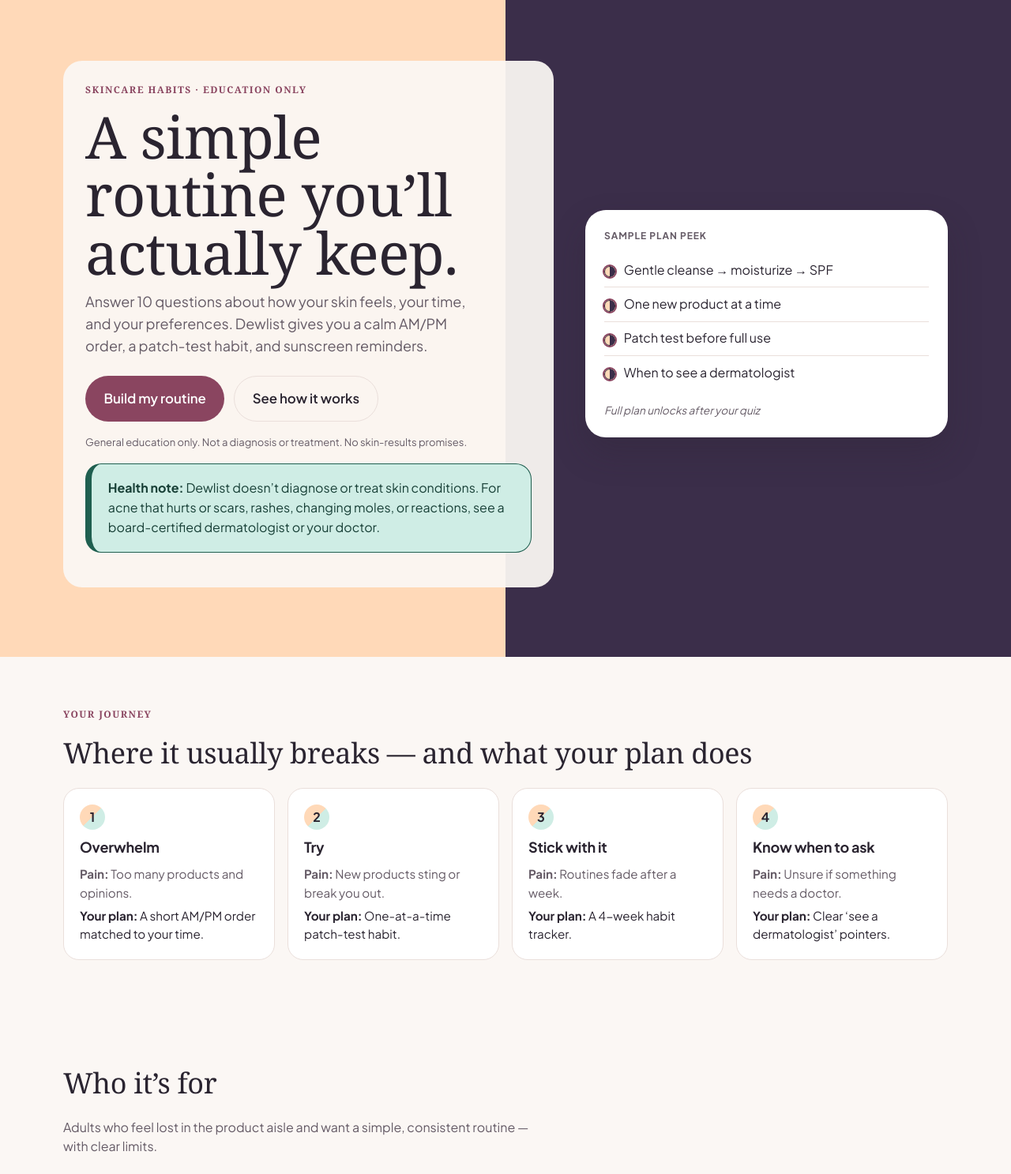
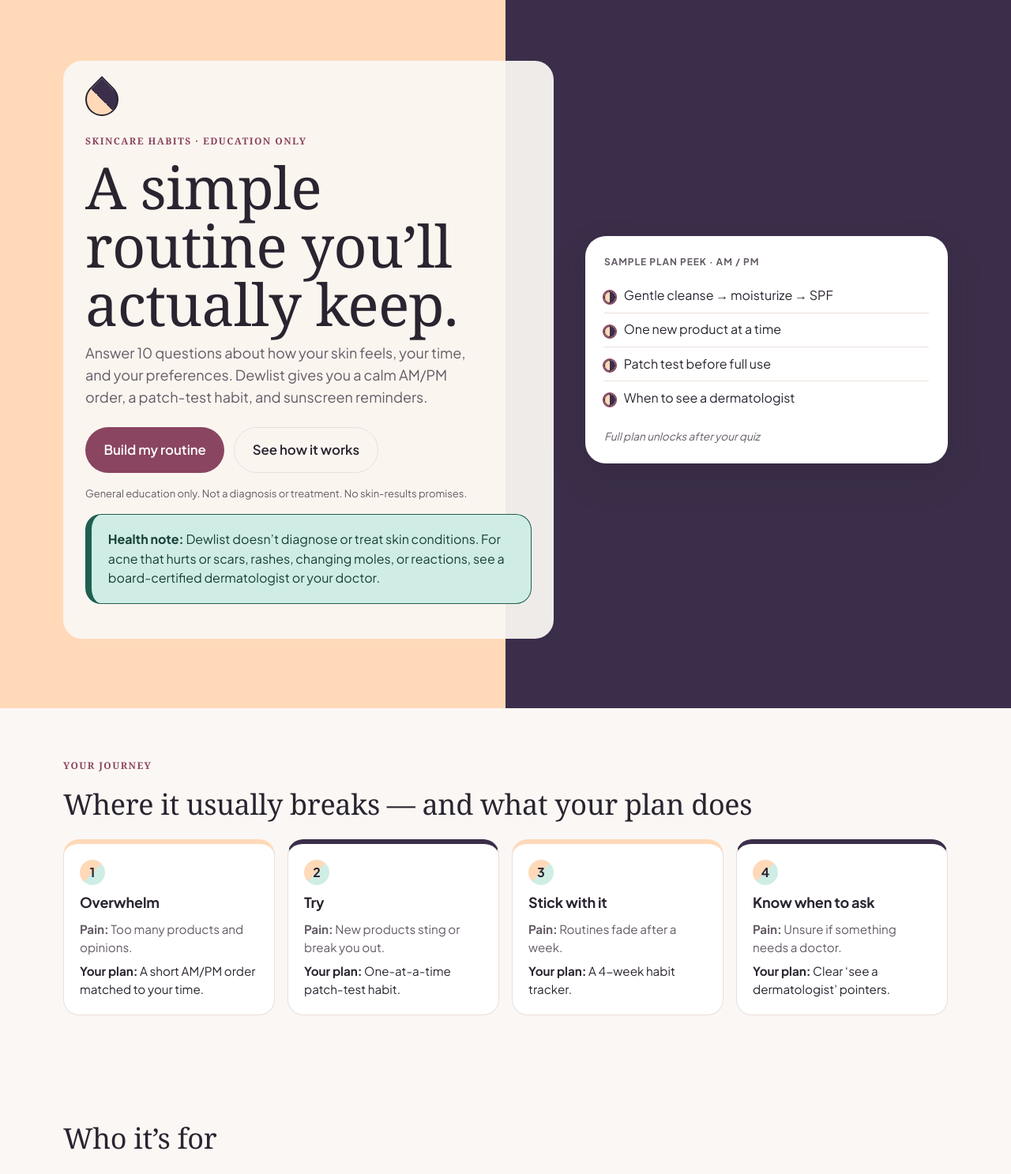
Before and after one commit to sudabay510-sys/dewlist, a Flask app: page / in a window 1280 px wide. Shown: the part 72-1559 px from the top of the page at 79% size. Run offline with Flask 3, Linux system fonts and the light colour scheme; some libraries are stand-ins or nearby versions; some web fonts are replaced.

Commit message:
Port redesign layouts into real templates
Landing hero and signature band, brand journey layout, quiz chrome, results
header, and plan section components, all rendered from real brand and plan
data (illustrations are labeled 'Example'). Adds static/layout.css. Quiz
logic, forms, CSRF tokens, paywall/unlock branches, prices, and safety notes
unchanged.

```diff
--- /dev/null
+++ b/static/layout.css
@@ -0,0 +1,21 @@
+/* dewlist layout compositions (phase 2). Loaded after identity.css. */
+.dw-drop{display:inline-block;width:42px;height:42px;border-radius:50% 0 50% 50%;transform:rotate(-45deg);background:linear-gradient(90deg,#FFD9B8 50%,#3B2E4A 50%);border:2px solid var(--ink);margin-bottom:1rem}
+.dw-drop.big{width:110px;height:110px;border-color:#FBF7F4}
+.dl-arc .journey-grid{grid-template-columns:repeat(auto-fit,minmax(200px,1fr))}
+.dl-arc .journey-card:nth-child(odd){border-top:6px solid #FFD9B8}.dl-arc .journey-card:nth-child(even){border-top:6px solid #3B2E4A}
+.dl-q{display:flex;align-items:center;gap:.7rem;font:600 .9rem var(--font-body);margin-bottom:.6rem}
+.dl-q span:nth-child(2){flex:1;text-align:center}
+.dl-sun{width:22px;height:22px;border-radius:50%;background:#FFD9B8;border:2px solid #8A4560}
+.dl-moon{width:22px;height:22px;border-radius:50%;background:#3B2E4A;box-shadow:inset -6px -2px 0 #FBF7F4}
+.page-quiz .tiny.muted{display:none}
+.dl-head{display:grid;grid-template-columns:1.4fr .6fr;border-radius:28px;overflow:hidden;margin-bottom:1.5rem}
+.dl-am{background:#FFD9B8;padding:2rem}.dl-am .lede,.dl-am .muted{color:#3B2E4A}.dl-am .eyebrow{color:#6F3449}
+.dl-pm{background:#3B2E4A;display:grid;place-items:center}
+.page-results .plan-preview,.page-results .plan-full{display:grid;gap:1rem;grid-template-columns:repeat(auto-fit,minmax(260px,1fr))}
+.page-results .plan-preview>h2,.page-results .plan-full>h2,.page-results .plan-full>p{grid-column:1/-1}
+.dl-sec{margin:0}
+.dl-sec.am{background:#FFF1E5;border-top-color:#FFD9B8!important}
+.dl-sec.pm{background:#3B2E4A;color:#FBF7F4;border-top-color:#8A4560!important}
+.dl-sec.pm h3,.dl-sec.pm li,.dl-sec.pm p{color:#FBF7F4}
+.dl-tag{font:600 .75rem var(--font-body);letter-spacing:.2em;margin:0 0 .3rem}
+@media (max-width:700px){.dl-head{grid-template-columns:1fr}.dl-pm{min-height:90px}.dw-drop.big{width:60px;height:60px}}
--- a/templates/base.html
+++ b/templates/base.html
@@ -10,6 +10,7 @@
   <link href="{{ brand.font_url }}" rel="stylesheet"/>
   <link rel="stylesheet" href="{{ url_for('static', filename='brand.css') }}"/>
   <link rel="stylesheet" href="{{ url_for('static', filename='identity.css') }}"/>
+  <link rel="stylesheet" href="{{ url_for('static', filename='layout.css') }}"/>
   <link rel="icon" href="{{ url_for('static', filename='logo.svg') }}" type="image/svg+xml"/>
 </head>
 <body class="{% block body_class %}{% endblock %}" data-brand="dewlist">
--- a/templates/landing.html
+++ b/templates/landing.html
@@ -2,9 +2,10 @@
 {% block title %}{{ brand.name }} — {{ brand.tagline }}{% endblock %}
 {% block body_class %}page-landing{% endblock %}
 {% block content %}
-<section class="hero">
+<section class="hero ly-hero">
   <div class="wrap hero-grid">
     <div class="hero-copy">
+      <span class="dw-drop" aria-hidden="true"></span>
       <p class="eyebrow">{{ brand.eyebrow }}</p>
       <h1>{{ brand.hero_title }}</h1>
       <p class="lede">{{ brand.hero_lede }}</p>
@@ -17,20 +18,16 @@
 <aside class="safety" role="note" aria-label="Safety note"><strong>{{ brand.safety_title or "Important" }}:</strong> {{ brand.safety_note }}</aside>
 {% endif %}
     </div>
-    <div class="hero-card" aria-hidden="true">
-      <div class="card-label">Sample plan peek</div>
-      <ul class="peek-list">
-        {% for b in brand.sample_peek %}
-        <li><span class="dot"></span>{{ b }}</li>
-        {% endfor %}
-      </ul>
+    <div class="hero-card dl-split" aria-label="Sample plan peek">
+      <div class="card-label">Sample plan peek · AM / PM</div>
+      <ul class="peek-list">{% for b in brand.sample_peek %}<li><span class="dot"></span>{{ b }}</li>{% endfor %}</ul>
       <div class="card-fade">Full plan unlocks after your quiz</div>
     </div>
   </div>
 </section>
 
 
-<section class="section journey" id="journey" aria-labelledby="journey-h">
+<section class="section journey dl-arc" id="journey" aria-labelledby="journey-h">
   <div class="wrap">
     <p class="eyebrow">Your journey</p>
     <h2 id="journey-h">{{ brand.journey_title or "Where it usually breaks — and what your plan does" }}</h2>
--- a/templates/quiz.html
+++ b/templates/quiz.html
@@ -2,8 +2,9 @@
 {% block title %}Question {{ n }} of {{ total }} — {{ brand.name }}{% endblock %}
 {% block body_class %}page-quiz{% endblock %}
 {% block content %}
-<section class="quiz-shell">
+<section class="quiz-shell q-dewlist">
   <div class="wrap narrow">
+    <div class="dl-q"><span class="dl-sun" aria-hidden="true"></span><span>Step {{ n }} of {{ total }}</span><span class="dl-moon" aria-hidden="true"></span></div>
     <div class="progress" role="progressbar" aria-valuemin="0" aria-valuemax="100" aria-valuenow="{{ progress }}" aria-label="Quiz progress">
       <div class="progress-bar" style="width: {{ progress }}%"></div>
     </div>
```
Also changed, not shown: templates/results.html (+10 -5 lines).
